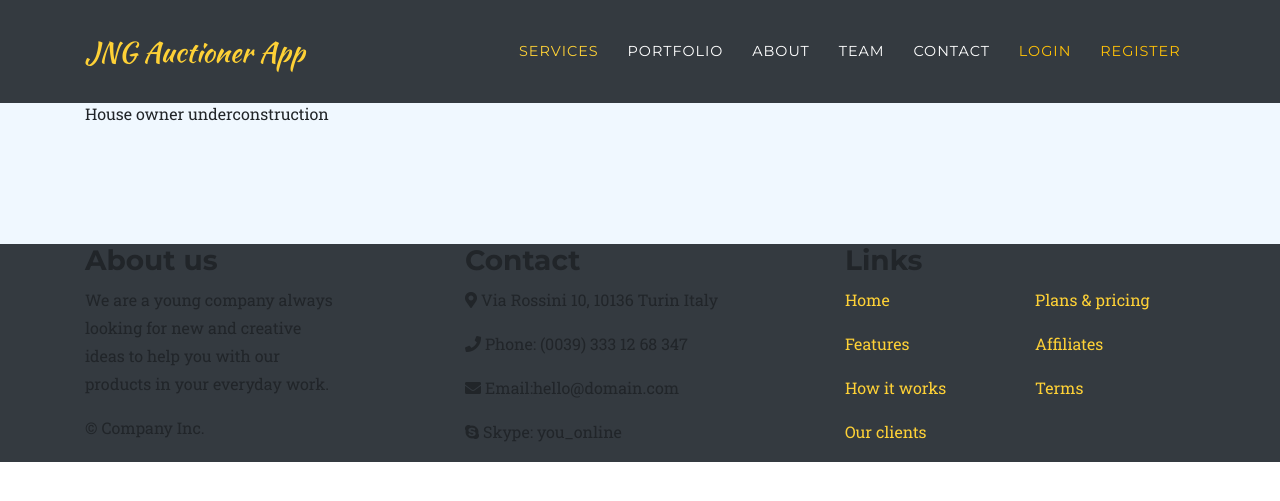
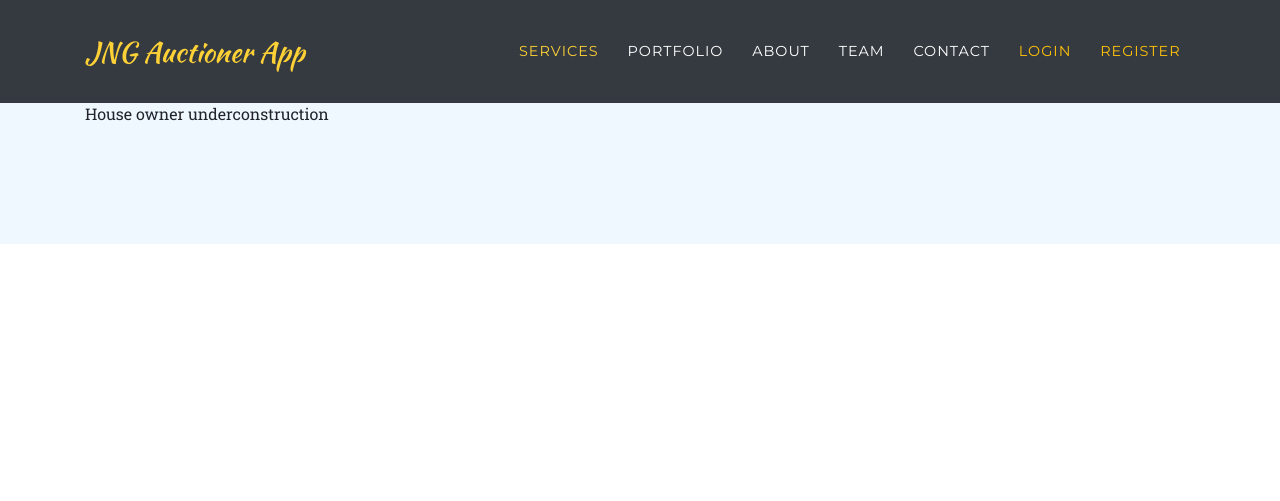
Before and after one commit to eliyajoseph7/Auctioners, a Django app: page /house/ in a window 1280 px wide. Shown: the top 501 px of the page. Run offline with Django 3.2, Linux system fonts and the light colour scheme; some libraries are stand-ins or nearby versions; some web fonts are replaced.

Commit message:
layout modified

```diff
--- a/mysite/auctioner/templates/auctioner/base.html
+++ b/mysite/auctioner/templates/auctioner/base.html
@@ -88,47 +88,7 @@
 
 
 
-<div class="footer-bottom bg-dark">
-    <div class="container">
-        <div class="row">
-            <div class="col-md-3 footer-about wow fadeInUp animated" style="visibility: visible; animation-name: fadeInUp;">
-                <h3>About us</h3>
-                <p>
-                    We are a young company always looking for new and creative ideas to help you with our products in your everyday work.
-                </p>
-                <p>© Company Inc.</p>
-            </div>
-            <div class="col-md-4 offset-md-1 footer-contact wow fadeInDown animated" style="visibility: visible; animation-name: fadeInDown;">
-                <h3>Contact</h3>
-                <p><i class="fas fa-map-marker-alt"></i> Via Rossini 10, 10136 Turin Italy</p>
-                <p><i class="fas fa-phone"></i> Phone: (0039) 333 12 68 347</p>
-                <p><i class="fas fa-envelope"></i> Email:hello@domain.com</a>
-                </p>
-                <p><i class="fab fa-skype"></i> Skype: you_online</p>
-            </div>
-            <div class="col-md-4 footer-links wow fadeInUp animated" style="visibility: visible; animation-name: fadeInUp;">
-                <div class="row">
-                    <div class="col">
-                        <h3>Links</h3>
-                    </div>
-                </div>
-                <div class="row">
-                    <div class="col-md-6">
-                        <p><a class="scroll-link" href="#top-content">Home</a></p>
-                        <p><a href="#">Features</a></p>
-                        <p><a href="#">How it works</a></p>
-                        <p><a href="#">Our clients</a></p>
-                    </div>
-                    <div class="col-md-6">
-                        <p><a href="#">Plans &amp; pricing</a></p>
-                        <p><a href="#">Affiliates</a></p>
-                        <p><a href="#">Terms</a></p>
-                    </div>
-                </div>
-            </div>
-        </div>
-    </div>
-</div>
+{% include 'footer/footer.html' %}
 
 
 
```
